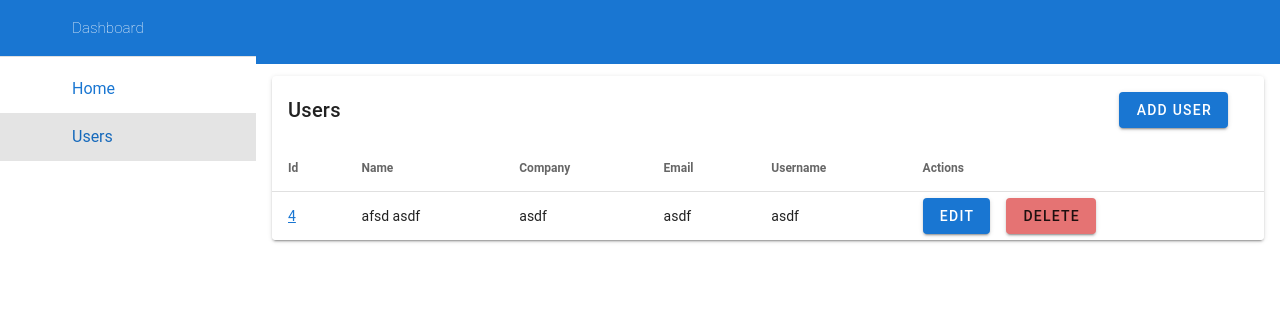
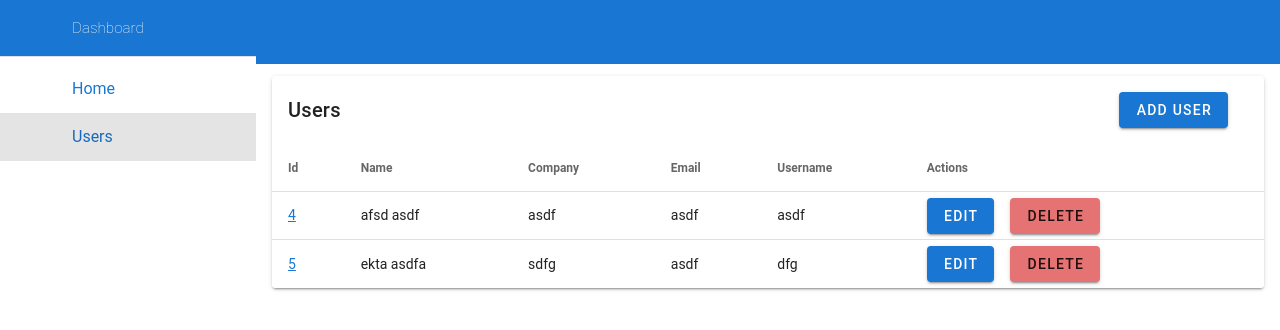
Before and after one commit to ekta-kakadia/users-list, a Vue app in the folder app/: page /users in a window 1280 px wide. Shown: the top 330 px of the page. Built offline with nearby package versions, Linux system fonts and the light colour scheme; data requests are answered from the project's data file; the HTML template or start-up script is replaced by a standard one; what vue-toasted would draw is missing.

Commit message:
Added delete functionality

```diff
--- /dev/null
+++ b/app/src/components/Home.vue
@@ -0,0 +1,15 @@
+<template>
+  <h1 class=" h3 text-center">
+      Welcome !!
+  </h1>
+</template>
+
+<script>
+export default {
+    name: "home"
+}
+</script>
+
+<style>
+
+</style>
--- a/app/src/db.json
+++ b/app/src/db.json
@@ -9,6 +9,16 @@
       "company": "asdf",
       "number": "asdf",
       "id": 4
+    },
+    {
+      "first_name": "ekta",
+      "last_name": "asdfa",
+      "email": "asdf",
+      "password": "asdf",
+      "username": "dfg",
+      "company": "sdfg",
+      "number": "3452345",
+      "id": 5
     }
   ]
 }
--- a/app/src/layouts/AppLayout.vue
+++ b/app/src/layouts/AppLayout.vue
@@ -73,7 +73,7 @@ export default {
     sidebarMenu: true,
     toggleMini: false,
     items: [
-      { title: "Home", href: "/home", icon: "mdi-home-outline" },
+      { title: "Home", href: "/", icon: "mdi-home-outline" },
       { title: "Users", href: "/users", icon: "mdi-shield-account" },
     ],
   }),
--- a/app/src/router/index.js
+++ b/app/src/router/index.js
@@ -6,6 +6,12 @@ Vue.use(Router);
 export default new Router({
   mode: "history",
   routes: [
+    {
+      path: "/",
+      name: "home",
+      meta: { layout: "app" },
+      component: () => import("@/components/Home.vue")
+    },
     {
       path: "/users",
       name: "users",
```
